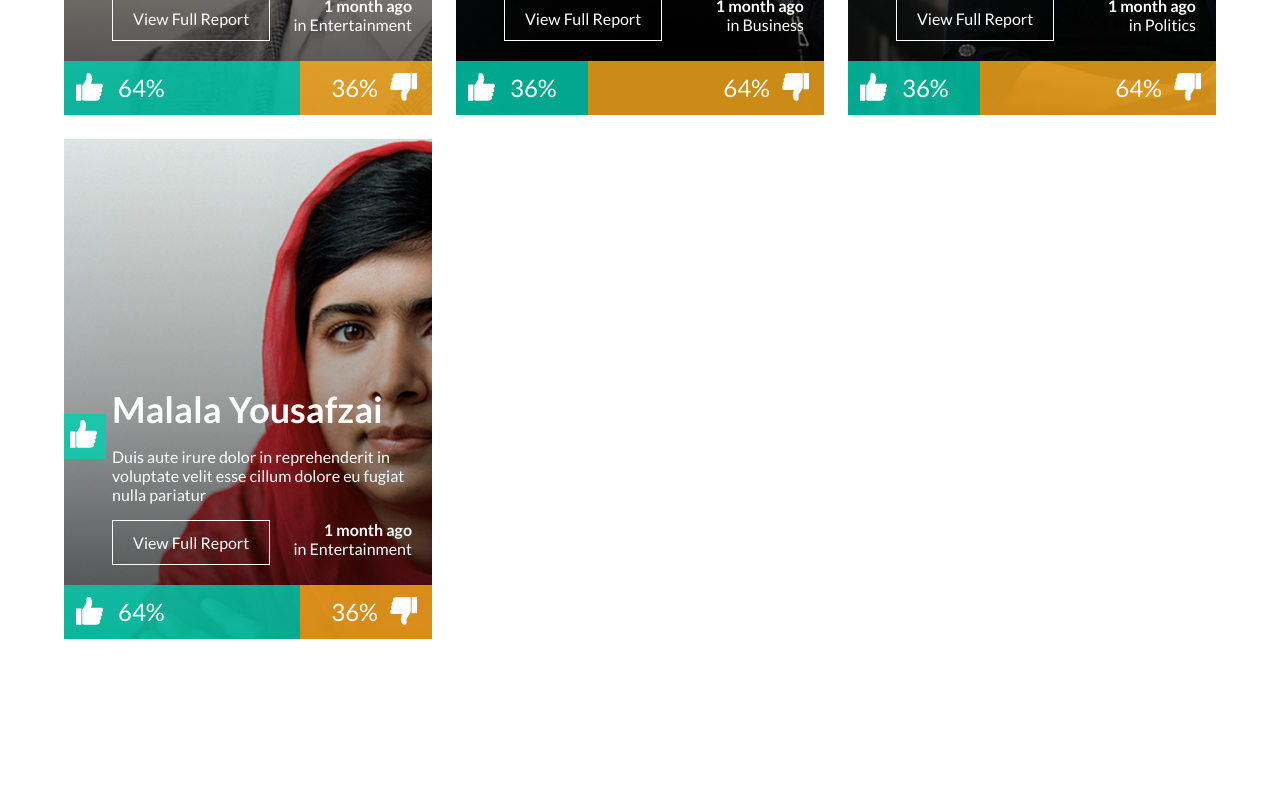
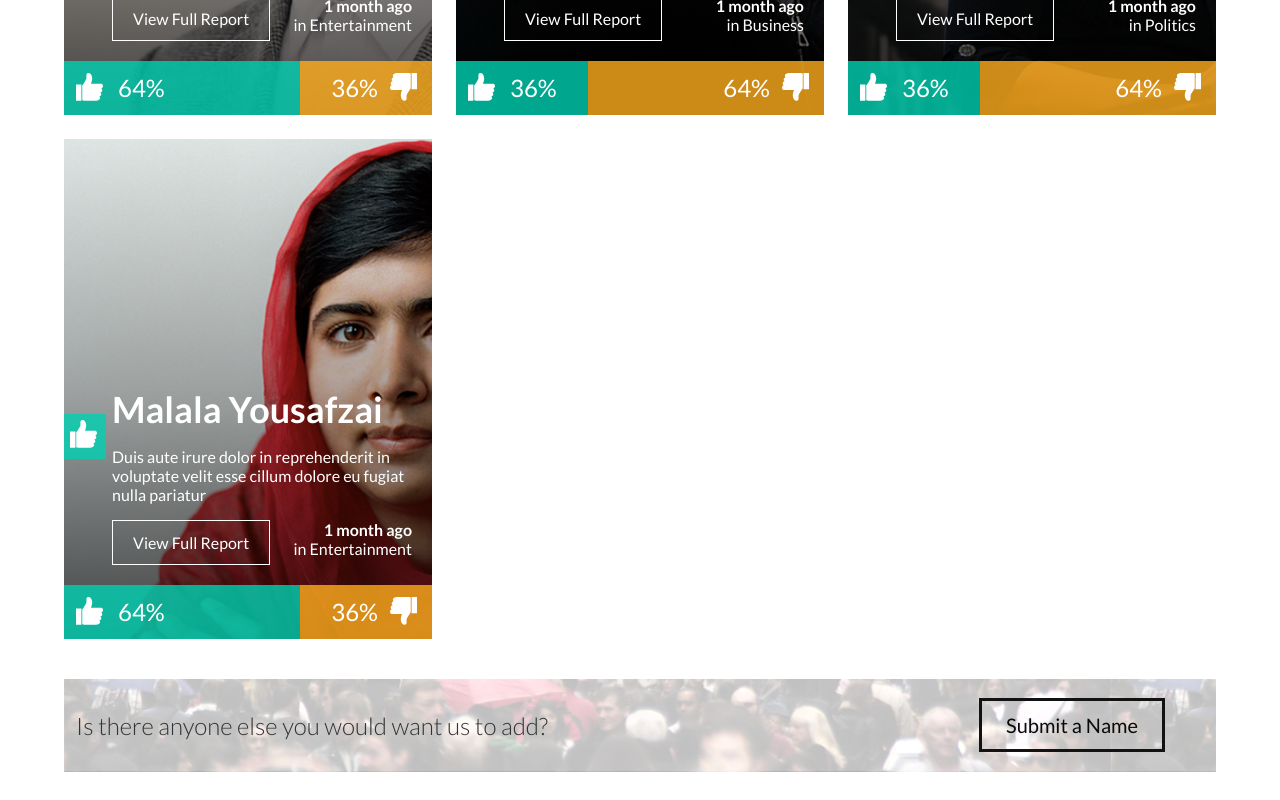
Before and after one commit to eliasrodeloso/zemoga, a React (Create React App) app: page / in a window 1280 px wide. Shown: the part 1259-2059 px from the top of the page. Before the commit the page ends 1910 px from the top, so only its background shows below. Built offline with nearby package versions, Linux system fonts and the light colour scheme.

Commit message:
Banner added

```diff
--- a/public/index.html
+++ b/public/index.html
@@ -20,7 +20,7 @@
       Learn how to configure a non-root public URL by running `npm run build`.
     -->
     <link
-      href="https://fonts.googleapis.com/css?family=Lato:400,400i,700&display=swap"
+      href="https://fonts.googleapis.com/css?family=Lato:300,400,400i,700&display=swap"
       rel="stylesheet"
     />
     <title>Zemoga</title>
--- /dev/null
+++ b/src/components/banner/Banner.js
@@ -0,0 +1,17 @@
+import React from 'react';
+import './Banner.scss';
+
+const Banner = () => (
+  <div className="Banner columns">
+    <div className="Banner-copy column">
+      <h1>Is there anyone else you would want us to add?</h1>
+    </div>
+    <div className="Banner-cta column is-one-quarter">
+      <button className="Banner-button" type="button">
+        Submit a Name
+      </button>
+    </div>
+  </div>
+);
+
+export default Banner;
--- /dev/null
+++ b/src/components/banner/Banner.scss
@@ -0,0 +1,32 @@
+@import '../../config/_variables.scss';
+
+.Banner {
+  background-image: linear-gradient(
+      to bottom,
+      rgba($color: #fff, $alpha: 0.75),
+      rgba($color: #fff, $alpha: 0.75)
+    ),
+    url('../../assets/images/banner-background.jpg');
+  margin: 0;
+  background-position-y: 50%;
+
+  &-cta {
+    display: flex;
+    justify-content: center;
+    align-items: center;
+  }
+
+  &-copy {
+    h1 {
+      font-weight: 300;
+    }
+  }
+
+  &-button {
+    color: $black;
+    border: 3px solid $black-bis;
+    background-color: transparent;
+    font-size: 125%;
+    padding: $size-7 $size-4;
+  }
+}
--- a/src/components/message/Message.scss
+++ b/src/components/message/Message.scss
@@ -7,7 +7,7 @@
   &-title {
     h4 {
       font-size: 1.125em;
-      font-weight: 200;
+      font-weight: 300;
     }
 
     h1 {
--- a/src/pages/home/Home.page.js
+++ b/src/pages/home/Home.page.js
@@ -5,6 +5,7 @@
 import Closing from '../../components/closing/Closing';
 import Message from '../../components/message/Message';
 import PreviousRuler from '../../components/previous-ruler/PreviousRuler';
+import Banner from '../../components/banner/Banner';
 import popeImage from '../../assets/images/header-background.jpg';
 import kanyePic from '../../assets/images/Kanye.jpg';
 import markPic from '../../assets/images/Mark.jpg';
@@ -104,6 +105,9 @@
         </div>
       </div>
     </section>
+    <section className="Home-banner">
+      <Banner />
+    </section>
   </div>
 );
 
--- a/src/pages/home/Home.scss
+++ b/src/pages/home/Home.scss
@@ -5,7 +5,8 @@
     min-height: 100vh;
   }
 
-  &-content {
+  &-content,
+  &-banner {
     width: $mobile-max-page-width;
     margin: 0 auto;
     padding-top: $size-2;
@@ -13,9 +14,15 @@
     @include desktop {
       width: $max-page-width;
     }
+  }
 
+  &-content {
     h1 {
       font-size: 225%;
     }
   }
+
+  &-banner {
+    padding-bottom: $size-2;
+  }
 }
```
Also changed, not shown: src/assets/images/banner-background.jpg (added).
